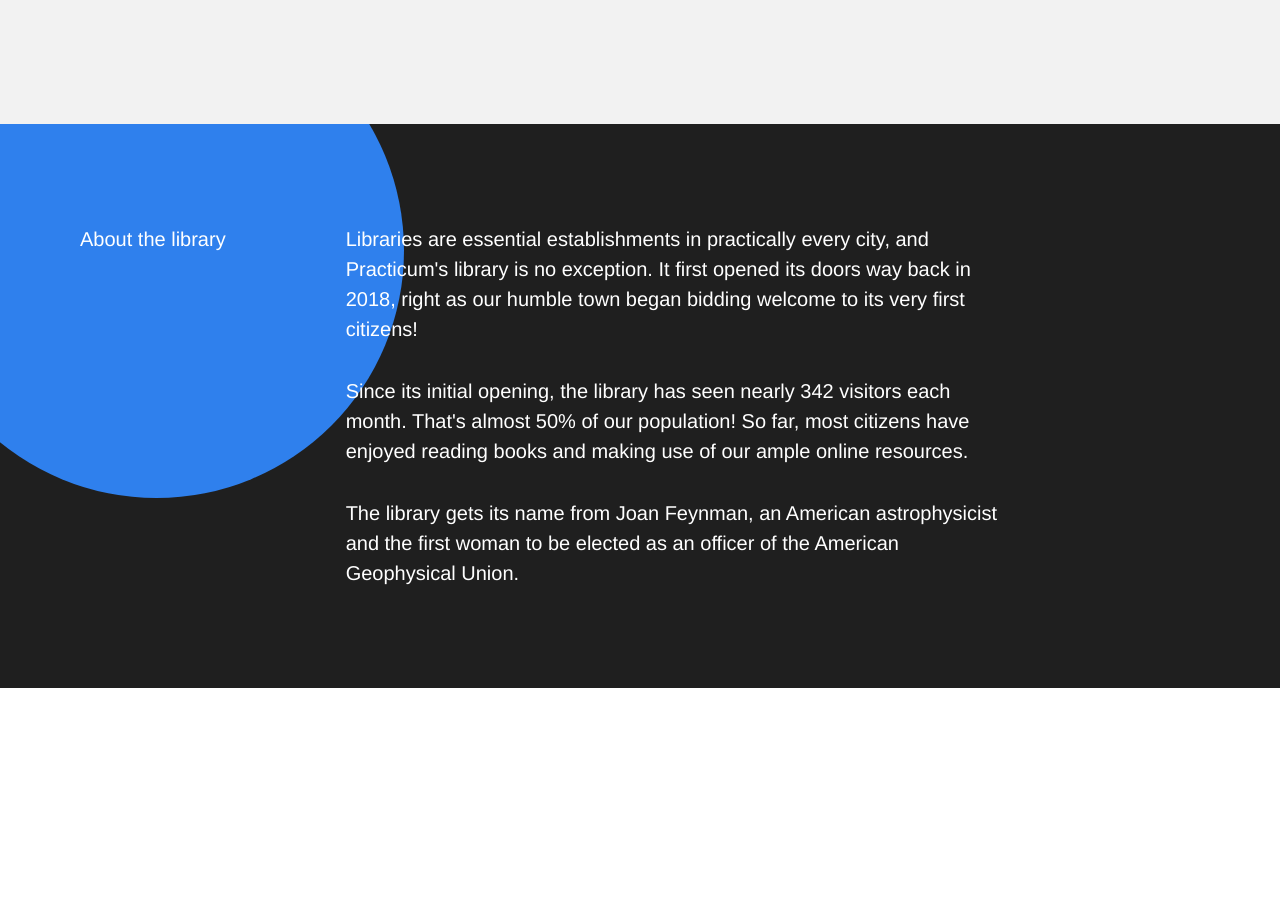
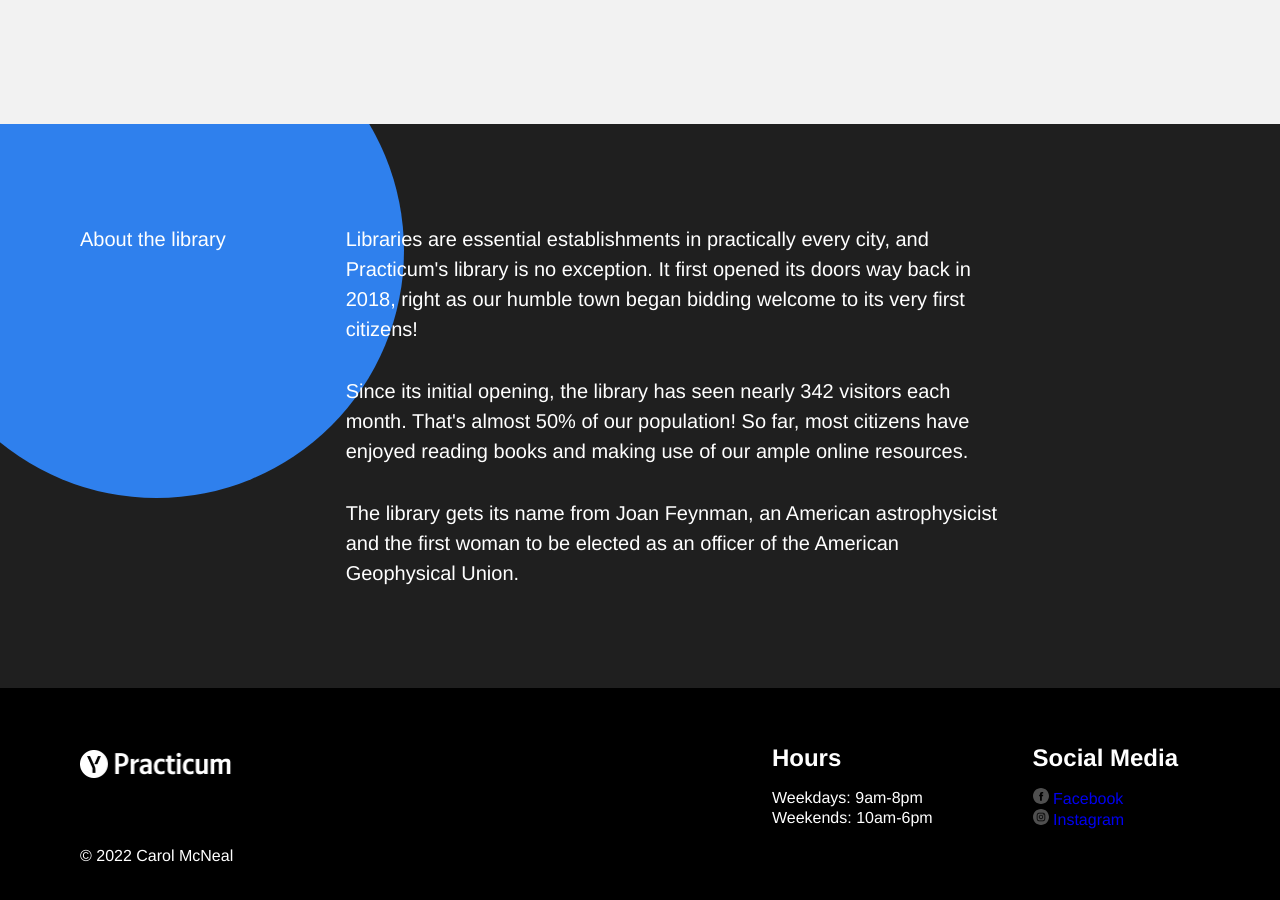
Before and after one commit to carolmcneal/web_project_1, a plain HTML site: page index.html in a window 1280 px wide. Shown: the part 3422-4322 px from the top of the page. Before the commit the page ends 4110 px from the top, so only its background shows below. Drawn offline with Linux system fonts and the light colour scheme.

Commit message:
part of task 15

```diff
--- a/index.html
+++ b/index.html
@@ -270,6 +270,37 @@
       </main>
       <footer class="footer" id="footer">
         <!-- The time to mark up the footer has come, you can do it 💪 -->
+
+        <section class="footer__columns">
+          <div class="footer__column">
+            <img class="footer__logo" src="images/logo_white.png" alt="White Practicum Logo"></img>
+            </div>
+<div class="footer__column footer__column_content_hours">
+  <h2 class="footer__column-heading">Hours</h2>
+  <ul class="footer__list">
+    <li class="footer__list-item"> Weekdays: 9am-8pm</li>
+    <li class="footer__list-item">Weekends: 10am-6pm</li>
+  </ul>
+</div>
+<div class="footer__column footer__column_content_social">
+  <h2 class="footer__column-heading">Social Media</h2>
+  <ul class="footer__list">
+    <li class="footer__list-item">
+      <a class="footer__column-link" href="#">
+        <img class="footer__social-icons" src="images/facebook_white.svg"></img>
+        Facebook
+      </a>
+    </li>
+    <li class="footer__list-item">
+      <a class="footer__column-link" href="#">
+        <img class="footer__social-icons" src="images/instagram_white.svg"></img>
+        Instagram
+      </a>
+    </li>
+  </ul>
+</div>
+        </section>
+        <p class="footer__copyright">© 2022 Carol McNeal</p>
       </footer>
     </div>
   </body>
--- a/styles/style.css
+++ b/styles/style.css
@@ -6,6 +6,8 @@
   font-family: "Helvetica Neue", Arial, sans-serif;
   font-size: 16px;
   line-height: 20px;
+
+
 }
 .header {
   height: 100vh;
@@ -433,18 +435,40 @@ width: 140px;
 
 .footer {
   box-sizing: border-box;
+  background-color: black;
+  color:white;
+ min-height: 224px;
+ padding: 60px 102px 60px 80px;
+
+
 }
 
 .footer__columns {
+gap: 100px;
+display:flex;
+ flex-direction: row;
+
+
+
+
 }
+.footer__column{
 
+
+}
 .footer__column_content_hours {
+margin-left: auto;
 }
 
 .footer__column_content_social {
+  color:white;
+
 }
 
 .footer__logo {
+  width:152px;
+  height:32px;
+  margin-right: auto;
 }
 
 .footer__list {
@@ -455,20 +479,26 @@ width: 140px;
 }
 
 .footer__list-item {
+
 }
 
 .footer__column-heading {
+  margin-top:0;
+
+
 }
 
 .footer__column-link {
-  color: white;
   font-size: 16px;
   line-height: 20px;
   text-decoration: none;
 }
 
-.footer__social-icon {
+.footer__social-icons {
+
 }
 
 .footer__copyright {
+
+
 }
```
